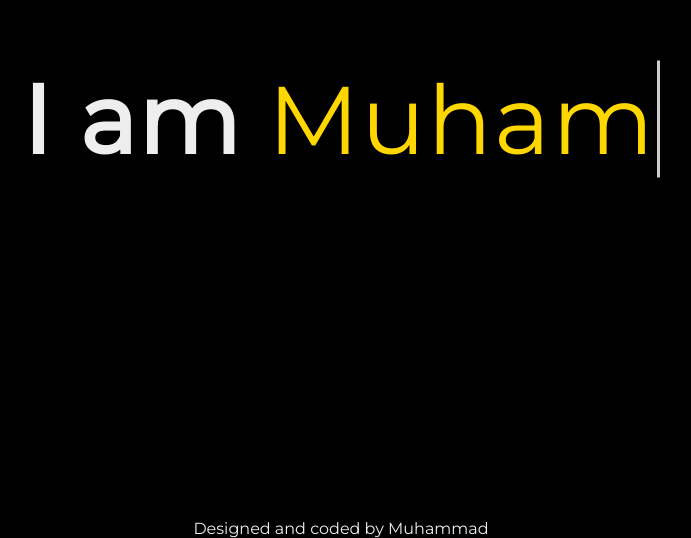
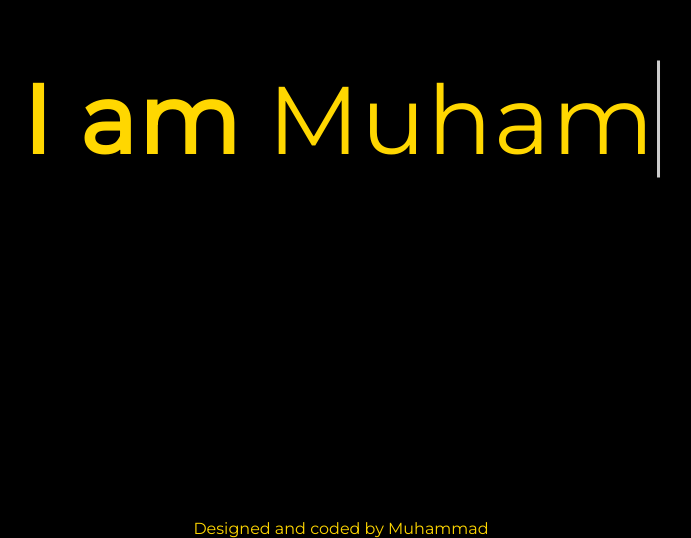
Before and after one commit to gismuhammad/gismuhammad.github.io, a plain HTML site: page index.html in a window 1280 px wide. Shown: the part 281-819 px from the top of the page, without its empty margins (299-990 px from the left). Drawn offline with Linux system fonts and the light colour scheme.

Commit message:
Update style.css

```diff
--- a/style.css
+++ b/style.css
@@ -8,7 +8,7 @@
 body {
   font-family: 'Montserrat', sans-serif;
   background-color: #000;
-  color: #eee;
+  color: #ffd700;
 }
 .container {
   height: 100vh;
```
